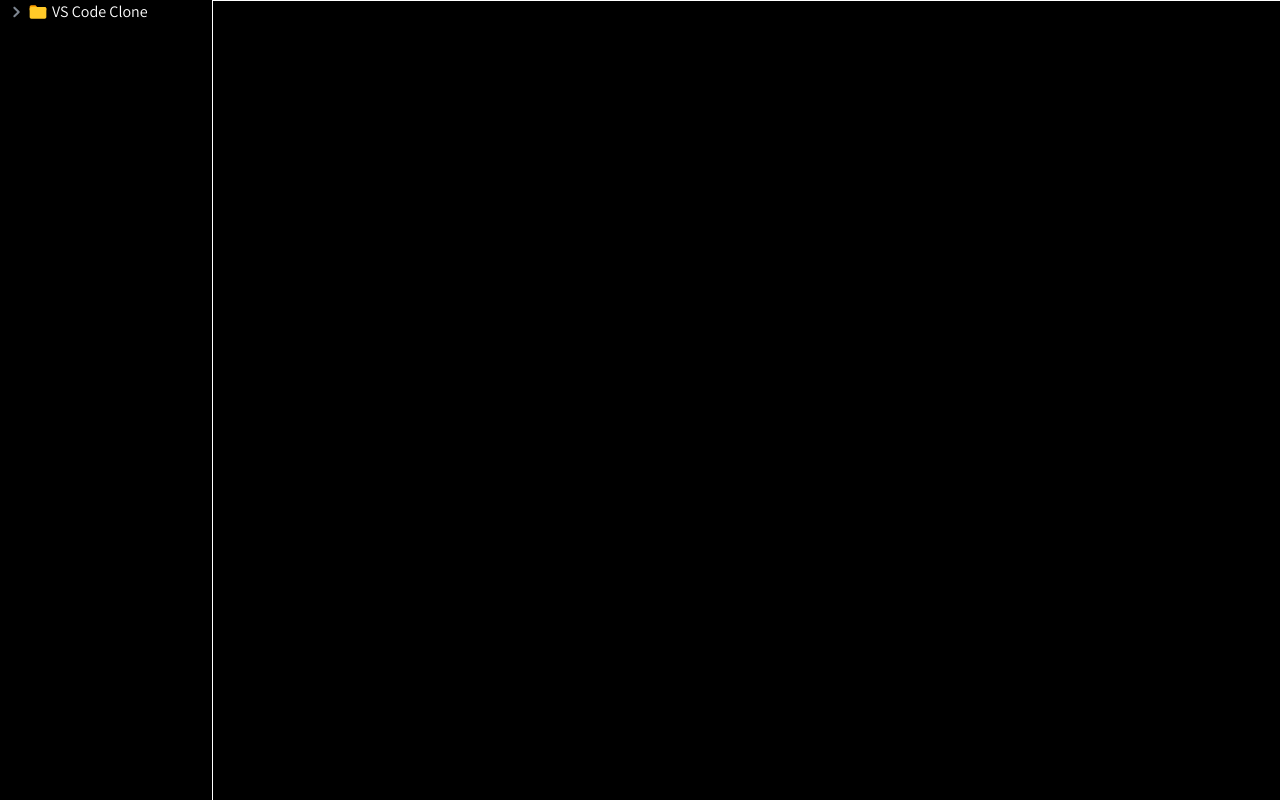
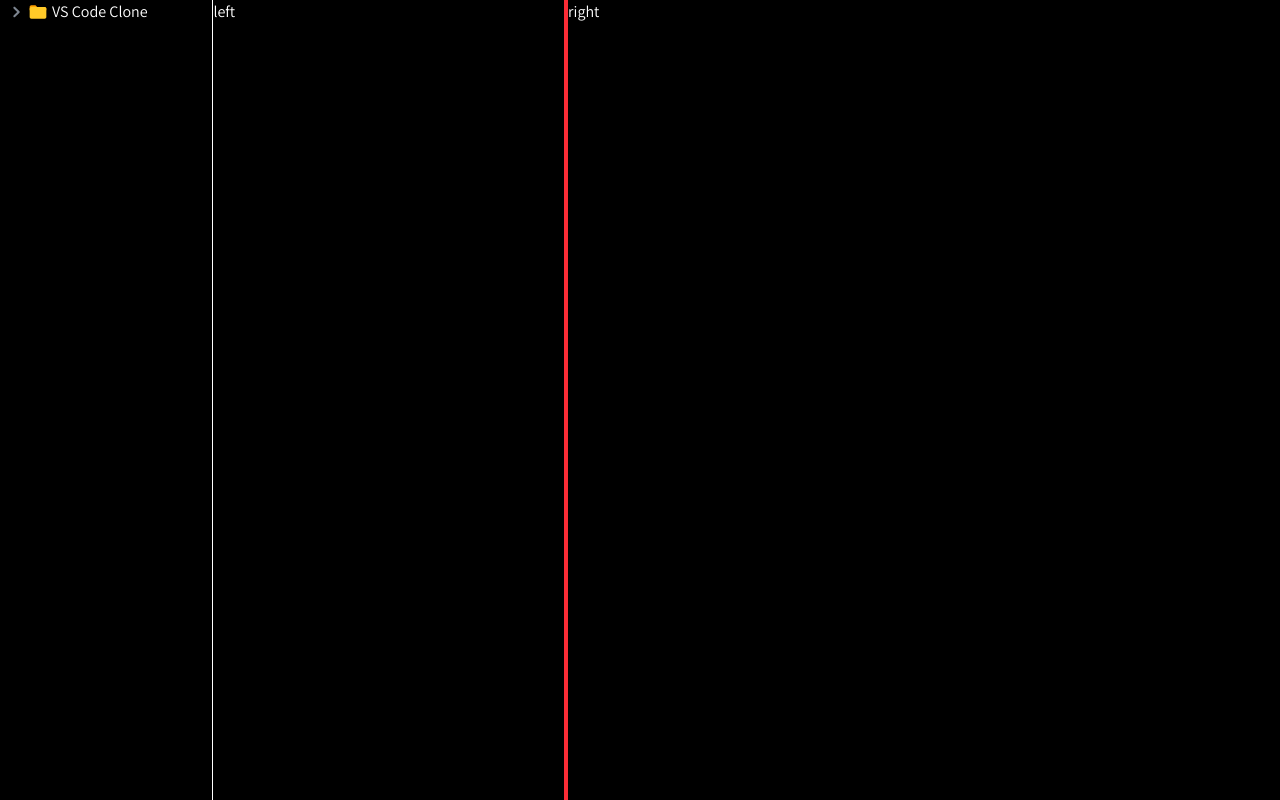
Before and after one commit to MaherSDev/vscode-clone-project, a React (Vite) app: page / in a window 1280 px wide. Built offline with nearby package versions, Linux system fonts and the light colour scheme.

Commit message:
setup react-resizable-panels

```diff
--- a/package.json
+++ b/package.json
@@ -15,6 +15,7 @@
     "react": "^19.2.0",
     "react-dom": "^19.2.0",
     "react-redux": "^9.2.0",
+    "react-resizable-panels": "^4.7.2",
     "react-syntax-highlighter": "^16.1.1",
     "tailwindcss": "^4.2.1",
     "uuid": "^13.0.0"
--- a/src/App.tsx
+++ b/src/App.tsx
@@ -1,5 +1,6 @@
 import OpenedFileBar from "./components/OpenedFileBar";
 import RecursiveComponent from "./components/RecursiveComponent";
+import ResizablePanel from "./components/ResizablePanel";
 import { fileTree } from "./data/fileTree";
 
 const App = () => {
@@ -10,7 +11,8 @@ const App = () => {
           <RecursiveComponent fileTree={fileTree} />
         </div>
         <div className="w-full">
-          <OpenedFileBar />
+          {/* <OpenedFileBar /> */}
+          <ResizablePanel />
         </div>
       </div>
     </div>
--- a/src/components/OpenedFileBarItem.tsx
+++ b/src/components/OpenedFileBarItem.tsx
@@ -33,7 +33,21 @@ const OpenedFileBarItem = ({ file }: IProps) => {
 
   const onRemove = (selectedId: string) => {
     const filtered = openedFiles.filter((file) => file.id !== selectedId);
-    const { id, name, content } = filtered[filtered.length - 1];
+    const lastTap = filtered[filtered.length - 1];
+
+    if (!lastTap) {
+      dispatch(setOpenedFilesAction([]));
+      dispatch(
+        setClickedFileAction({
+          filename: "",
+          fileContent: "",
+          activeTabId: null,
+        }),
+      );
+      return;
+    }
+
+    const { id, name, content } = lastTap;
     dispatch(setOpenedFilesAction(filtered));
     dispatch(
       setClickedFileAction({
@@ -42,7 +56,6 @@ const OpenedFileBarItem = ({ file }: IProps) => {
         activeTabId: id,
       }),
     );
-    console.log(filtered);
   };
 
   return (
--- /dev/null
+++ b/src/components/ResizablePanel.tsx
@@ -0,0 +1,30 @@
+import {
+  Group,
+  Panel,
+  Separator,
+  useDefaultLayout,
+} from "react-resizable-panels";
+
+interface IProps {
+  defaultLayout?: number[] | undefined
+}
+
+const ResizablePanel = ({ defaultLayout = [33, 67] }: IProps) => {
+  const { onLayoutChanged } = useDefaultLayout({
+    id: "unique-layout-id",
+    storage: localStorage,
+  });
+  return (
+    <Group onLayoutChanged={onLayoutChanged}>
+      <Panel defaultSize={defaultLayout[0]} id="left">
+        left
+      </Panel>
+      <Separator className="w-1 bg-red-500"/>
+      <Panel defaultSize={defaultLayout[1]} id="right">
+        right
+      </Panel>
+    </Group>
+  );
+};
+
+export default ResizablePanel;
```
Also changed, not shown: 1 other file (tests, documents, lock files or other folders).
